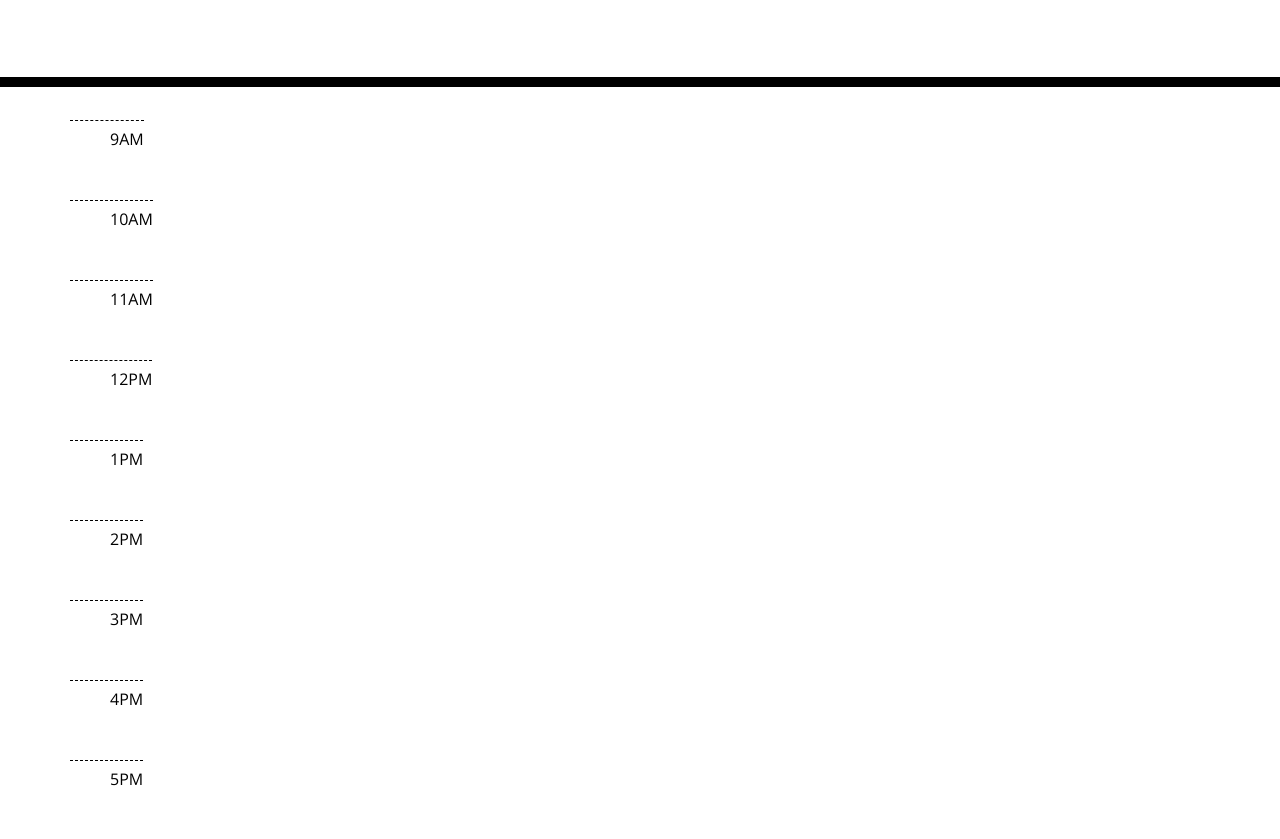
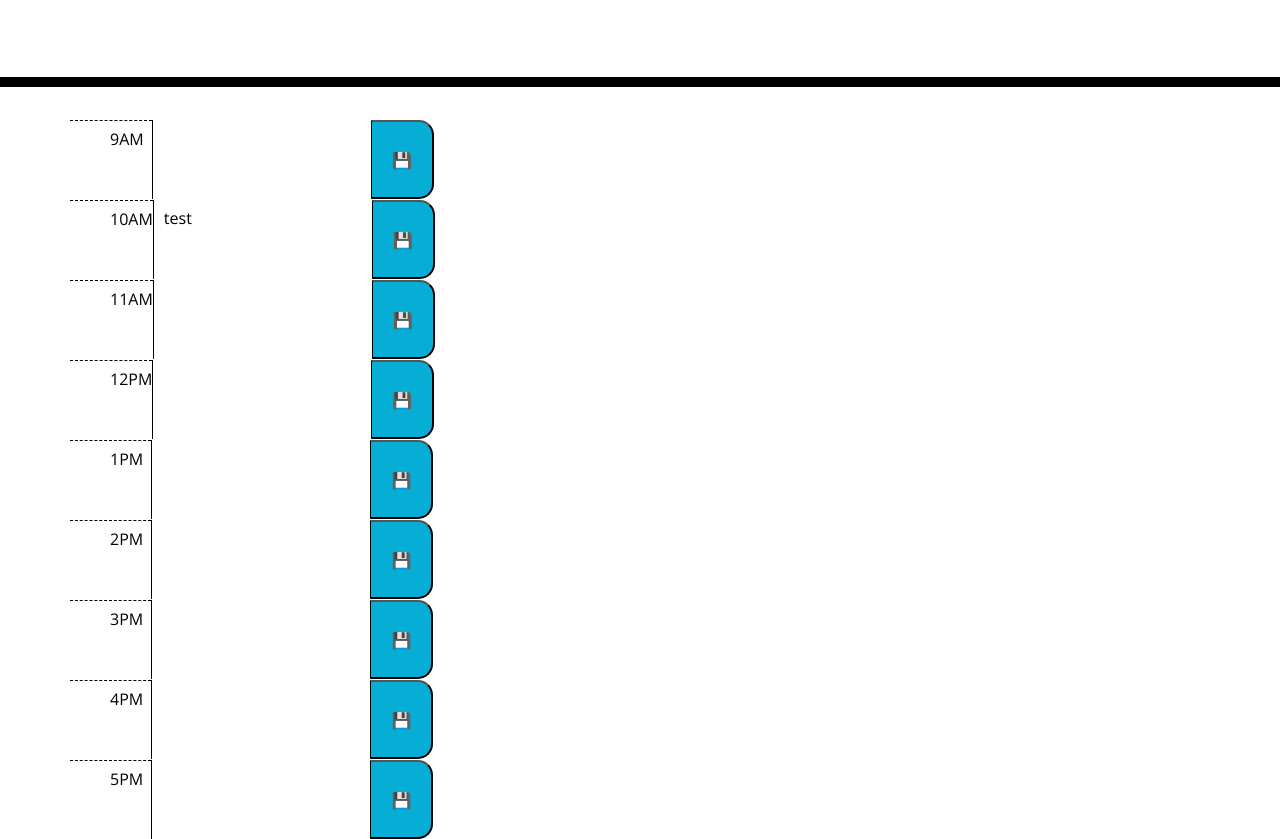
Before and after one commit to BrettMarkland-Sanchez/work-day-scheduler, a plain HTML site: page Develop/index.html in a window 1280 px wide. Shown: the part 181-1020 px from the top of the page. Drawn offline with nearby package versions, Linux system fonts and the light colour scheme.

Commit message:
refined style and layout, adjusted tags and id/class assignments

```diff
--- a/Develop/index.html
+++ b/Develop/index.html
@@ -31,44 +31,54 @@
     <div class="container">
       <!-- Timeblocks go here -->
       <div class="row">
-        <div class="hour">9AM</div>
-        <div id="hr9" class="time-block"></div>
+        <div class="hour">9AM  </div>
+        <textarea id="hr9"></textarea>
+        <button class="saveBtn">💾</button>
       </div>
       <div class="row">
         <div class="hour">10AM</div>
-        <div id="hr10" class="time-block"></div>
+        <textarea id="hr10"></textarea>
+        <button class="saveBtn">💾</button>
       </div>
       <div class="row">
         <div class="hour">11AM</div>
-        <div id="hr11" class="time-block"></div>
+        <textarea id="hr11"></textarea>
+        <button class="saveBtn">💾</button>
       </div>
       <div class="row">
         <div class="hour">12PM</div>
-        <div id="hr12" class="time-block"></div>
+        <textarea id="hr12"></textarea>
+        <button class="saveBtn">💾</button>
       </div>
       <div class="row">
-        <div class="hour">1PM</div>
-        <div id="hr1" class="time-block"></div>
+        <div class="hour">1PM  </div>
+        <textarea id="hr1"></textarea>
+        <button class="saveBtn">💾</button>
       </div>
       <div class="row">
-        <div class="hour">2PM</div>
-        <div id="hr2" class="time-block"></div>
+        <div class="hour">2PM  </div>
+        <textarea id="hr2"></textarea>
+        <button class="saveBtn">💾</button>
       </div>
       <div class="row">
-        <div class="hour">3PM</div>
-        <div id="hr3" class="time-block"></div>
+        <div class="hour">3PM  </div>
+        <textarea id="hr3"></textarea>
+        <button class="saveBtn">💾</button>
       </div>
       <div class="row">
-        <div class="hour">4PM</div>
-        <div id="hr4" class="time-block"></div>
+        <div class="hour">4PM  </div>
+        <textarea id="hr4"></textarea>
+        <button class="saveBtn">💾</button>
       </div>
       <div class="row">
-        <div class="hour">5PM</div>
-        <div id="hr5" class="time-block"></div>
+        <div class="hour">5PM  </div>
+        <textarea id="hr5"></textarea>
+        <button class="saveBtn">💾</button>
       </div>
     </div>
 
     <script src="https://cdnjs.cloudflare.com/ajax/libs/jquery/3.2.1/jquery.min.js"></script>
     <script src="https://cdnjs.cloudflare.com/ajax/libs/moment.js/2.24.0/moment.min.js"></script>
+    <script src="./script.js"></script>
   </body>
 </html>
--- a/Develop/script.js
+++ b/Develop/script.js
@@ -0,0 +1,11 @@
+let hr9 = $('#hr9');
+let hr10 = $('#hr10');
+let hr11 = $('#hr11');
+let hr12 = $('#hr12');
+let hr1 = $('#hr1');
+let hr2 = $('#hr2');
+let hr3 = $('#hr3');
+let hr4 = $('#hr4');
+let hr5 = $('#hr5');
+
+hr10.text(`test`);
--- a/Develop/style.css
+++ b/Develop/style.css
@@ -65,6 +65,8 @@ textarea {
   border-bottom-right-radius: 15px;
   background-color: #06aed5;
   color: white;
+  padding-left: 20px;
+  padding-right: 20px;
 }
 
 .saveBtn i:hover {
```
